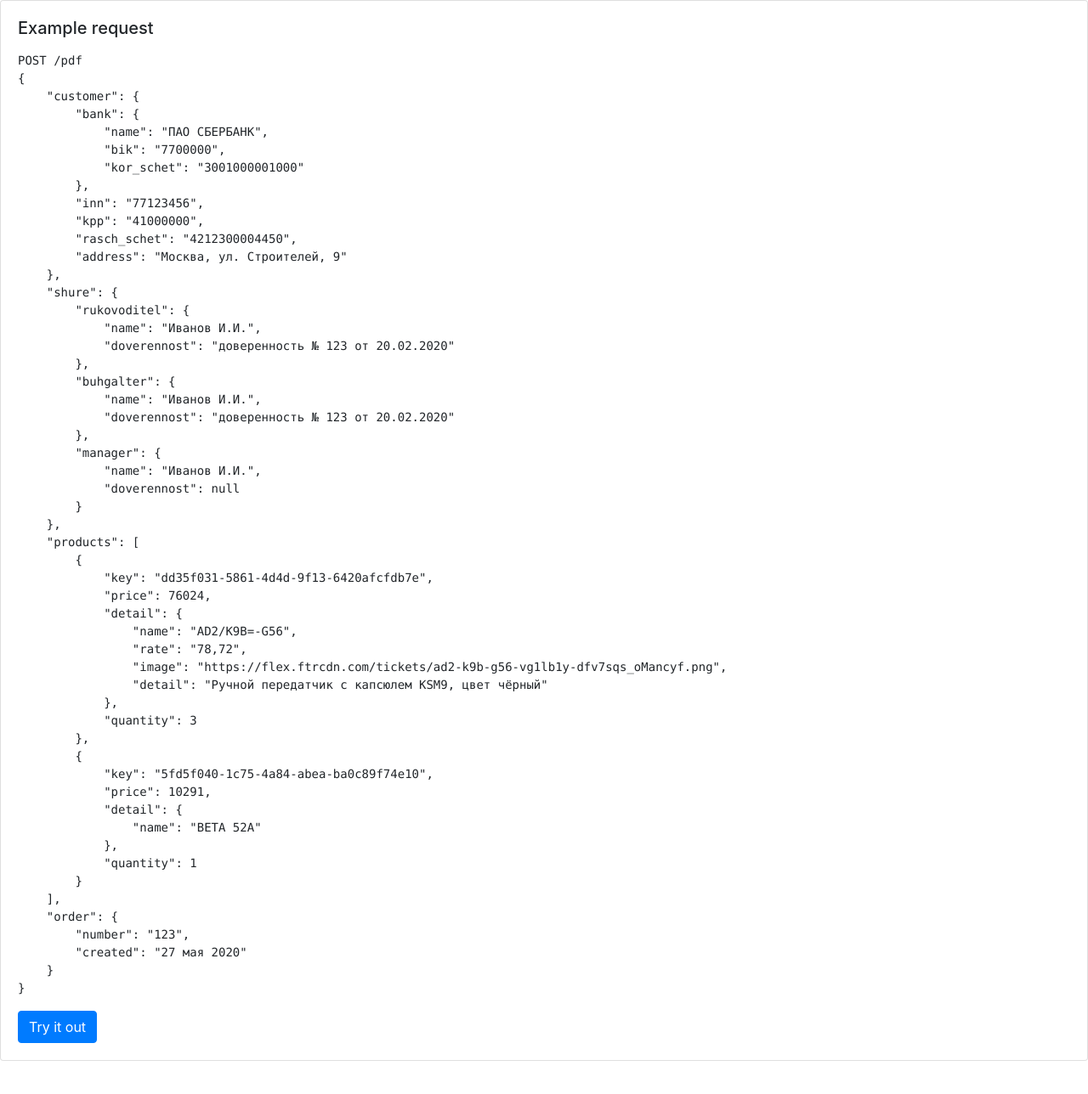
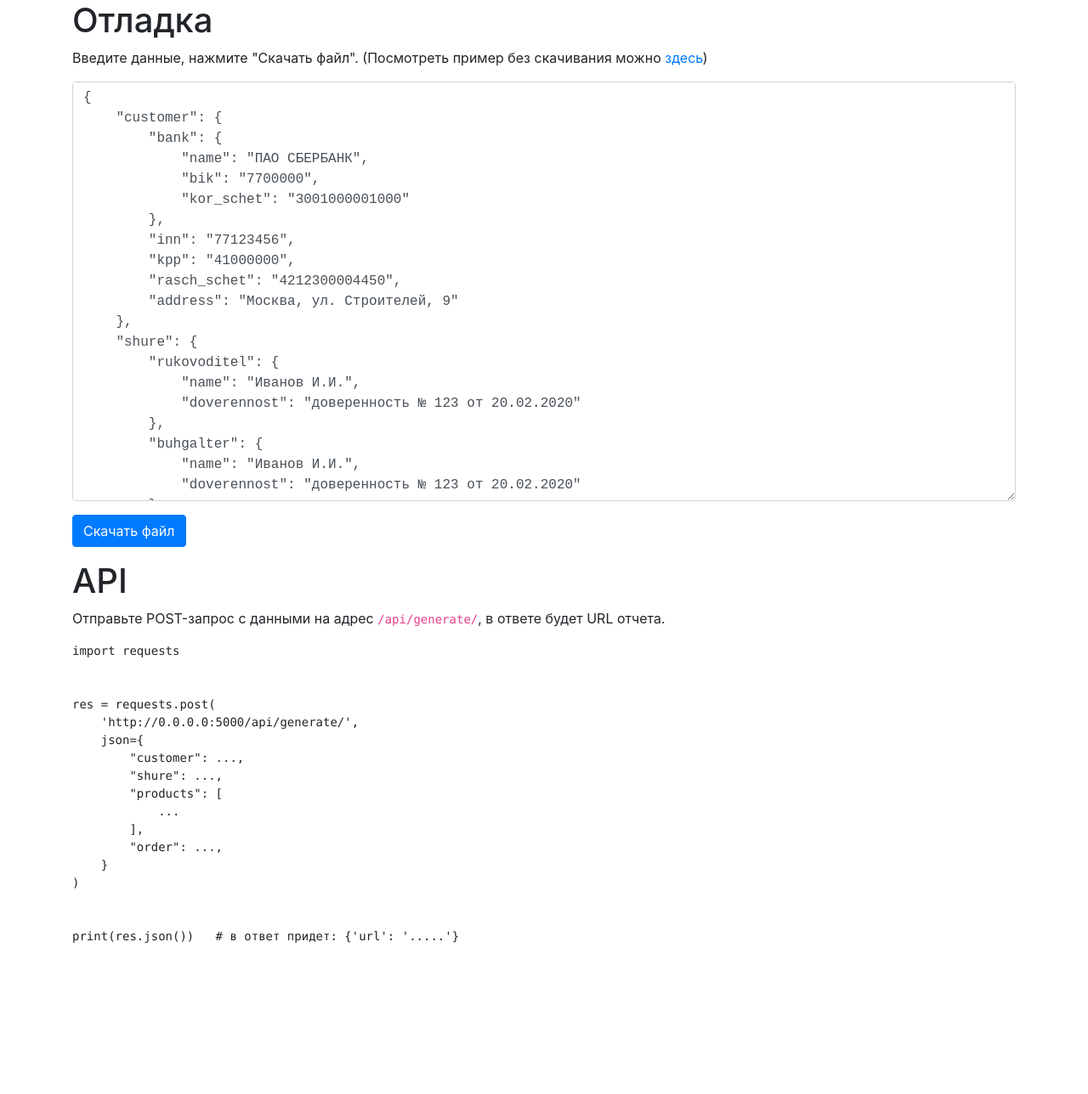
Before and after one commit to fstrk-io/fstrk-pdf-checkout, a Flask app: page / in a window 1280 px wide. Shown: the top 1288 px of the page at 85% size. Run offline with Flask 2, Linux system fonts and the light colour scheme; some libraries are stand-ins or nearby versions.

Commit message:
добавил загрузку на S3

```diff
--- a/app.py
+++ b/app.py
@@ -1,8 +1,8 @@
 import json
 
-from flask import Flask, render_template, request, send_file
+from flask import Flask, render_template, request, send_file, redirect
 
-from renderer import render_pdf
+from renderer import render_pdf, upload_file
 
 app = Flask(__name__)
 
@@ -54,16 +54,36 @@ sample_payload_obj = {
 
 
 
-@app.route("/", methods=["GET"])
+@app.route("/", methods=["GET", "POST"])
 def help():
-
-    payload_str = json.dumps(sample_payload_obj, indent=4, ensure_ascii=False)
-    return render_template('sample_payload.html', sample_payload_obj=payload_str)
+    """
+    Форма генерации счета для дебага. Принимает POST-запрос с пейлоадом, отдает PDF
+    """
+    if request.method == 'GET':
+        payload_str = json.dumps(sample_payload_obj, indent=4, ensure_ascii=False)
+        return render_template('sample_payload.html', sample_payload_obj=payload_str)
+    payload = json.loads(request.form['payload'])
+    render_pdf(payload, './output.pdf')
+    response_url = upload_file('./output.pdf')
+    return redirect(response_url)
 
 
-@app.route("/pdf/", methods=["POST", "GET"])
+@app.route("/pdf/", methods=[ "GET"])
 def pdf():
+    """
+    Демо-версия PDF отчеа, открывается прямо в браузере,
+    это удобнее, чем каждый раз скачивать
+    """
+    render_pdf(sample_payload_obj, './output.pdf')
+    upload_file('./output.pdf')
+    return send_file('./output.pdf', attachment_filename='output.pdf')
 
-    if request.method == 'GET':
-        render_pdf(sample_payload_obj, './output.pdf')
-    return send_file('./output.pdf', attachment_filename='output.pdf')
+
+
+@app.route("/api/generate/", methods=["POST"])
+def api():
+    """ Продакшен-ручка. Принимает данные в JSON, возвращает ссылку в JSON """
+    payload = request.json
+    render_pdf(payload, './output.pdf')
+    response_url = upload_file('./output.pdf')
+    return {'url': response_url}
--- a/pyproject.toml
+++ b/pyproject.toml
@@ -12,6 +12,8 @@ weasyprint = "^51"
 num2words = "^0.5.10"
 black = "^19.10b0"
 flask = "^1.1.1"
+boto3 = "^1.12.34"
+pytz = "^2019.3"
 
 [tool.poetry.dev-dependencies]
 autopep8 = "^1.5"
--- a/templates/sample_payload.html
+++ b/templates/sample_payload.html
@@ -1,19 +1,50 @@
 <html>
 <head>
-    <link rel="stylesheet" href="https://stackpath.bootstrapcdn.com/bootstrap/4.3.1/css/bootstrap.min.css" integrity="sha384-ggOyR0iXCbMQv3Xipma34MD+dH/1fQ784/j6cY/iJTQUOhcWr7x9JvoRxT2MZw1T" crossorigin="anonymous">
+    <link rel="stylesheet" href="https://stackpath.bootstrapcdn.com/bootstrap/4.3.1/css/bootstrap.min.css"
+          integrity="sha384-ggOyR0iXCbMQv3Xipma34MD+dH/1fQ784/j6cY/iJTQUOhcWr7x9JvoRxT2MZw1T" crossorigin="anonymous">
 
 </head>
 <body>
 
-<div class="card" style="width: 100%">
-  <div class="card-body">
-    <h5 class="card-title">Example request</h5>
-    <p class="card-text">
-        <pre>POST /pdf
-{{ sample_payload_obj }}</pre>
-    </p>
-    <a href="/pdf/" class="btn btn-primary">Try it out</a>
-  </div>
+<div class="container">
+    <h1>Отладка</h1>
+    <p>Введите данные, нажмите "Скачать файл". (Посмотреть пример без скачивания можно <a href="/pdf/">здесь</a>)</p>
+    <form method="post">
+        <div class="form-group">
+            <textarea
+                rows=20
+                style="font-family: 'Courier New', monospace;"
+                class="form-control"
+                name="payload"
+            >{{ sample_payload_obj }}</textarea>
+        </div>
+        <button type="submit" class="btn btn-primary">Скачать файл</button>
+    </form>
+
+    <h1>API</h1>
+
+    <p>Отправьте POST-запрос с данными на адрес <code>/api/generate/</code>, в ответе будет URL отчета.</p>
+    <pre>
+import requests
+
+
+res = requests.post(
+    'http://0.0.0.0:5000/api/generate/',
+    json={
+        "customer": ...,
+        "shure": ...,
+        "products": [
+            ...
+        ],
+        "order": ...,
+    }
+)
+
+
+print(res.json())   # в ответ придет: {'url': '.....'}
+
+    </pre>
 </div>
+
 </body>
 </html>
```
Also changed, not shown: renderer.py (+38 -1 lines), README.md, 1 other file.
